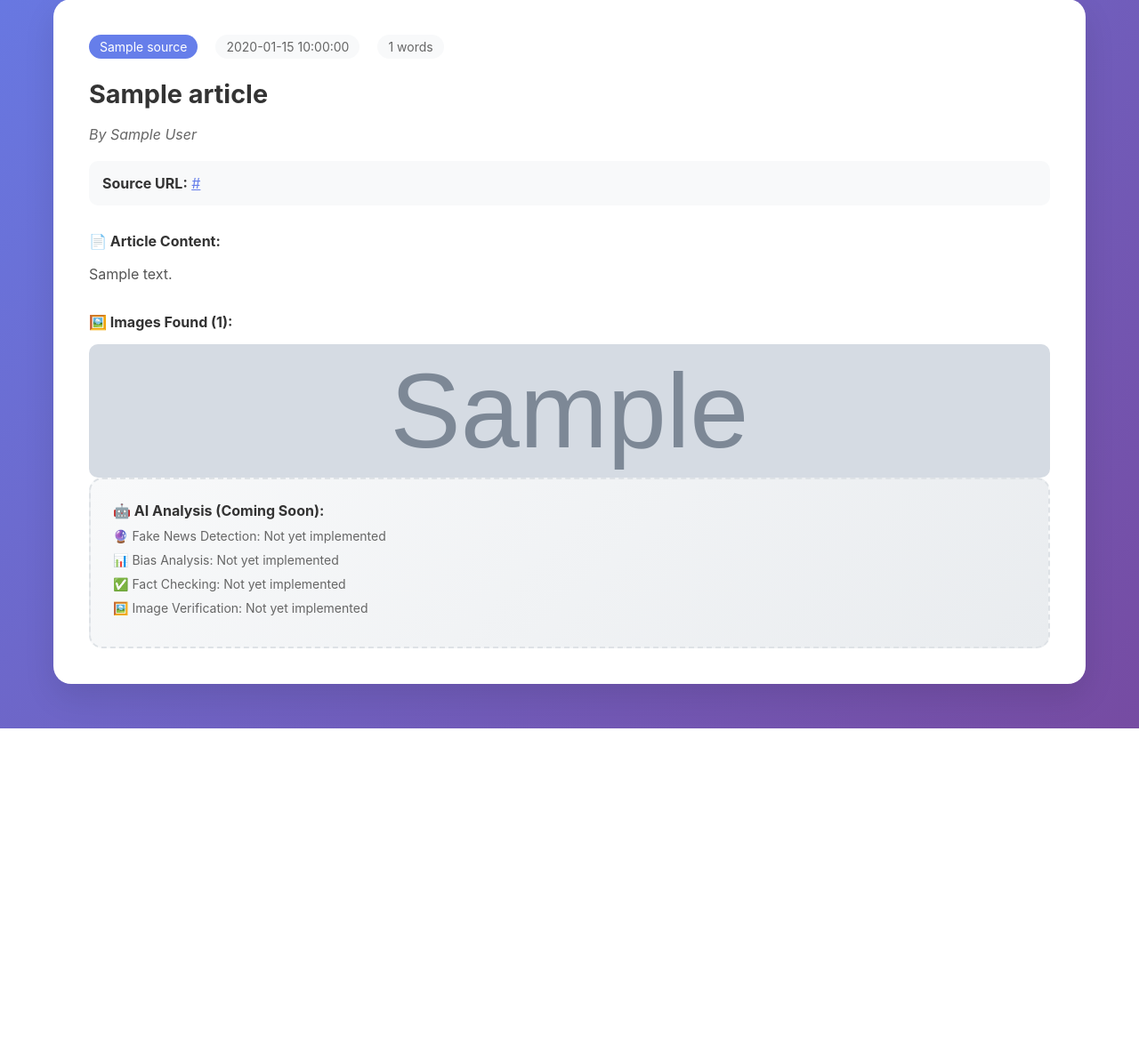
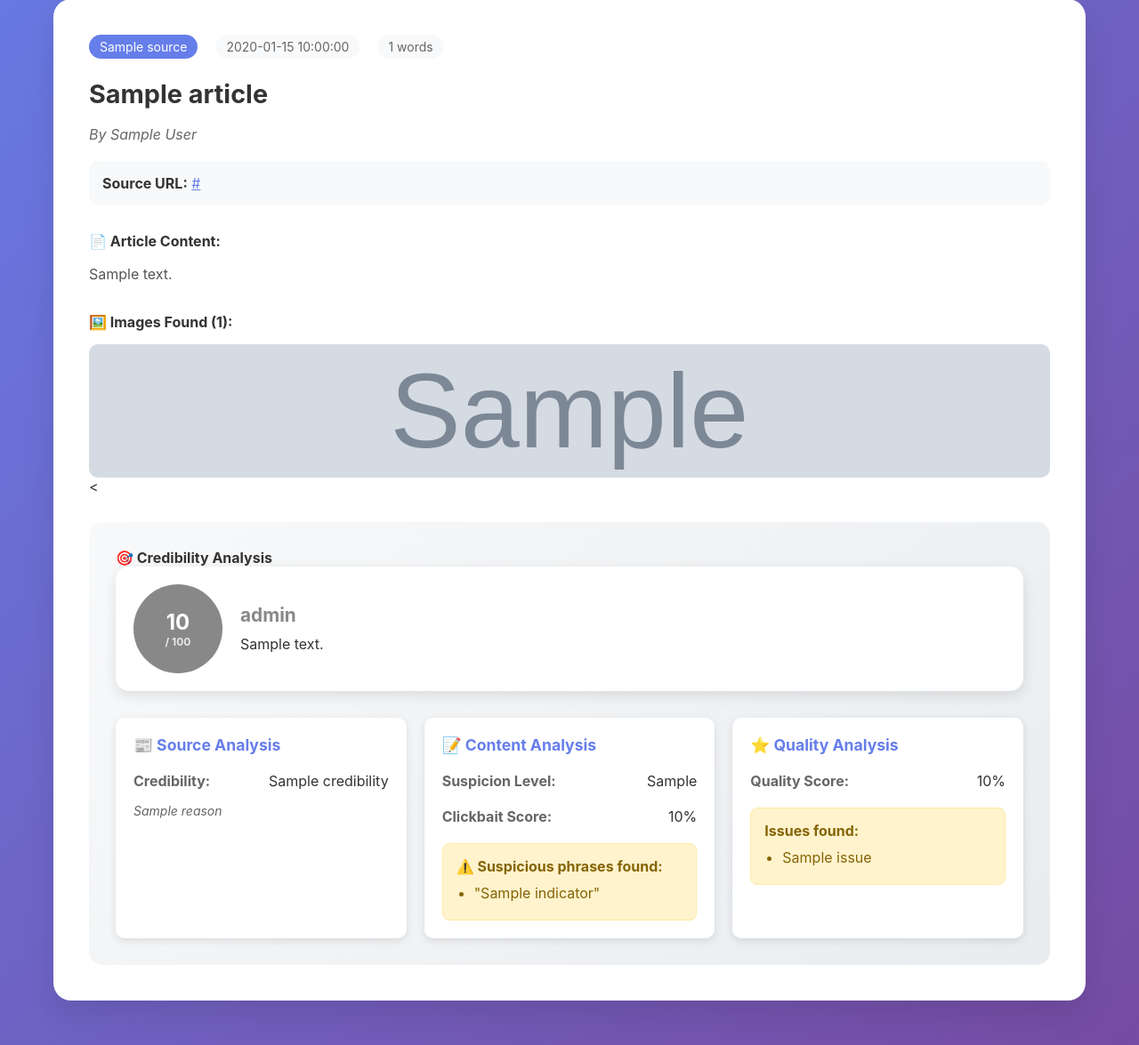
Before and after one commit to user11111111s/truthcheck-fake-news-detector, a Flask app: template webapp/templates/results.html in a window 1280 px wide. Shown: the part 290-1465 px from the top of the page at 89% size. Before the commit the page ends 1109 px from the top, so only its background shows below. Run offline with Flask 3, Linux system fonts and the light colour scheme; the template is opened without the code that fills it: most values are stand-ins (such as "Sample title", 1, 10 or a date in 2020); grey boxes marked "Sample" are stand-in pictures.

```diff
--- a/webapp/app.py
+++ b/webapp/app.py
@@ -1,3 +1,4 @@
+from credibility_checker import CredibilityChecker
 from flask import Flask, render_template, request, jsonify, redirect, url_for
 import sys
 import os
@@ -17,10 +18,12 @@ def index():
     """Home page with URL input form"""
     stats = db.get_stats()
     return render_template('index.html', stats=stats)
+# Add this after creating the scraper and db instances
+credibility_checker = CredibilityChecker()
 
 @app.route('/scrape', methods=['POST'])
 def scrape_article():
-    """Scrape article from submitted URL"""
+    """Scrape article from submitted URL with credibility analysis"""
     try:
         url = request.form.get('url', '').strip()
 
@@ -37,15 +40,18 @@ def scrape_article():
         if not article_data:
             return jsonify({'error': 'Failed to scrape article. Please check the URL.'}), 400
 
-        # Save to database
-        article_id = db.save_article(article_data)
+        # Generate credibility report
+        credibility_report = credibility_checker.generate_credibility_report(article_data)
+
+        # Save to database with credibility data
+        article_id = db.save_article_with_credibility(article_data, credibility_report)
         article_data['id'] = article_id
+        article_data['credibility_report'] = credibility_report
 
         return render_template('results.html', article=article_data)
 
     except Exception as e:
         return jsonify({'error': f'An error occurred: {str(e)}'}), 500
-
 @app.route('/history')
 def history():
     """Show all scraped articles"""
--- a/webapp/static/style.css
+++ b/webapp/static/style.css
@@ -409,3 +409,121 @@ nav a:hover, nav a.active {
         flex-direction: column;
     }
 }
+.credibility-analysis {
+    background: linear-gradient(135deg, #f8f9fa, #e9ecef);
+    padding: 30px;
+    border-radius: 15px;
+    margin-top: 30px;
+}
+
+.credibility-score {
+    display: flex;
+    align-items: center;
+    gap: 20px;
+    margin-bottom: 30px;
+    padding: 20px;
+    background: white;
+    border-radius: 15px;
+    box-shadow: 0 5px 15px rgba(0,0,0,0.1);
+}
+
+.score-circle {
+    width: 100px;
+    height: 100px;
+    border-radius: 50%;
+    display: flex;
+    flex-direction: column;
+    align-items: center;
+    justify-content: center;
+    color: white;
+    font-weight: bold;
+}
+
+.score-number {
+    font-size: 24px;
+}
+
+.score-label {
+    font-size: 12px;
+    opacity: 0.8;
+}
+
+.score-details h5 {
+    margin-bottom: 10px;
+    font-size: 1.3rem;
+}
+
+.analysis-breakdown {
+    display: grid;
+    grid-template-columns: repeat(auto-fit, minmax(300px, 1fr));
+    gap: 20px;
+}
+
+.analysis-section {
+    background: white;
+    padding: 20px;
+    border-radius: 10px;
+    box-shadow: 0 3px 10px rgba(0,0,0,0.1);
+}
+
+.analysis-section h6 {
+    margin-bottom: 15px;
+    color: #667eea;
+    font-size: 1.1rem;
+}
+
+.analysis-item {
+    display: flex;
+    justify-content: space-between;
+    margin-bottom: 10px;
+    padding: 5px 0;
+}
+
+.analysis-label {
+    font-weight: bold;
+    color: #666;
+}
+
+.analysis-value {
+    color: #333;
+}
+
+.analysis-reason {
+    font-size: 14px;
+    color: #666;
+    font-style: italic;
+    margin-top: 10px;
+}
+
+.warning-indicators, .quality-issues {
+    margin-top: 15px;
+    padding: 15px;
+    background: #fff3cd;
+    border: 1px solid #ffeaa7;
+    border-radius: 8px;
+}
+
+.warning-indicators strong, .quality-issues strong {
+    color: #856404;
+}
+
+.warning-indicators ul, .quality-issues ul {
+    margin-top: 10px;
+    margin-left: 20px;
+}
+
+.warning-indicators li, .quality-issues li {
+    margin-bottom: 5px;
+    color: #856404;
+}
+
+@media (max-width: 768px) {
+    .credibility-score {
+        flex-direction: column;
+        text-align: center;
+    }
+
+    .analysis-breakdown {
+        grid-template-columns: 1fr;
+    }
+}
--- a/webapp/templates/results.html
+++ b/webapp/templates/results.html
@@ -66,15 +66,75 @@
                 </div>
                 {% endif %}
 
-                <div class="analysis-placeholder">
-                    <h4>🤖 AI Analysis (Coming Soon):</h4>
-                    <div class="feature-coming-soon">
-                        <p>🔮 Fake News Detection: Not yet implemented</p>
-                        <p>📊 Bias Analysis: Not yet implemented</p>
-                        <p>✅ Fact Checking: Not yet implemented</p>
-                        <p>🖼️ Image Verification: Not yet implemented</p>
-                    </div>
-                </div>
+                <<div class="credibility-analysis">
+    <h4>🎯 Credibility Analysis</h4>
+
+    <div class="credibility-score">
+        <div class="score-circle" style="background: {{ article.credibility_report.recommendation.color }}">
+            <span class="score-number">{{ article.credibility_report.overall_score }}</span>
+            <span class="score-label">/ 100</span>
+        </div>
+        <div class="score-details">
+            <h5 style="color: {{ article.credibility_report.recommendation.color }}">
+                {{ article.credibility_report.recommendation.level }}
+            </h5>
+            <p>{{ article.credibility_report.recommendation.message }}</p>
+        </div>
+    </div>
+
+    <div class="analysis-breakdown">
+        <div class="analysis-section">
+            <h6>📰 Source Analysis</h6>
+            <div class="analysis-item">
+                <span class="analysis-label">Credibility:</span>
+                <span class="analysis-value">{{ article.credibility_report.source_credibility.credibility }}</span>
+            </div>
+            <div class="analysis-reason">
+                {{ article.credibility_report.source_credibility.reason }}
+            </div>
+        </div>
+
+        <div class="analysis-section">
+            <h6>📝 Content Analysis</h6>
+            <div class="analysis-item">
+                <span class="analysis-label">Suspicion Level:</span>
+                <span class="analysis-value">{{ article.credibility_report.content_analysis.overall_suspicion }}</span>
+            </div>
+            <div class="analysis-item">
+                <span class="analysis-label">Clickbait Score:</span>
+                <span class="analysis-value">{{ article.credibility_report.content_analysis.clickbait_score }}%</span>
+            </div>
+            {% if article.credibility_report.content_analysis.fake_indicators %}
+            <div class="warning-indicators">
+                <strong>⚠️ Suspicious phrases found:</strong>
+                <ul>
+                    {% for indicator in article.credibility_report.content_analysis.fake_indicators %}
+                    <li>"{{ indicator }}"</li>
+                    {% endfor %}
+                </ul>
+            </div>
+            {% endif %}
+        </div>
+
+        <div class="analysis-section">
+            <h6>⭐ Quality Analysis</h6>
+            <div class="analysis-item">
+                <span class="analysis-label">Quality Score:</span>
+                <span class="analysis-value">{{ article.credibility_report.quality_analysis.quality_score }}%</span>
+            </div>
+            {% if article.credibility_report.quality_analysis.issues %}
+            <div class="quality-issues">
+                <strong>Issues found:</strong>
+                <ul>
+                    {% for issue in article.credibility_report.quality_analysis.issues %}
+                    <li>{{ issue }}</li>
+                    {% endfor %}
+                </ul>
+            </div>
+            {% endif %}
+        </div>
+    </div>
+</div>
             </div>
         </main>
     </div>
```
Also changed, not shown: webapp/credibility_checker.py (added, +265 -0 lines), webapp/database.py (+64 -4 lines), webapp/articles.db (added).
